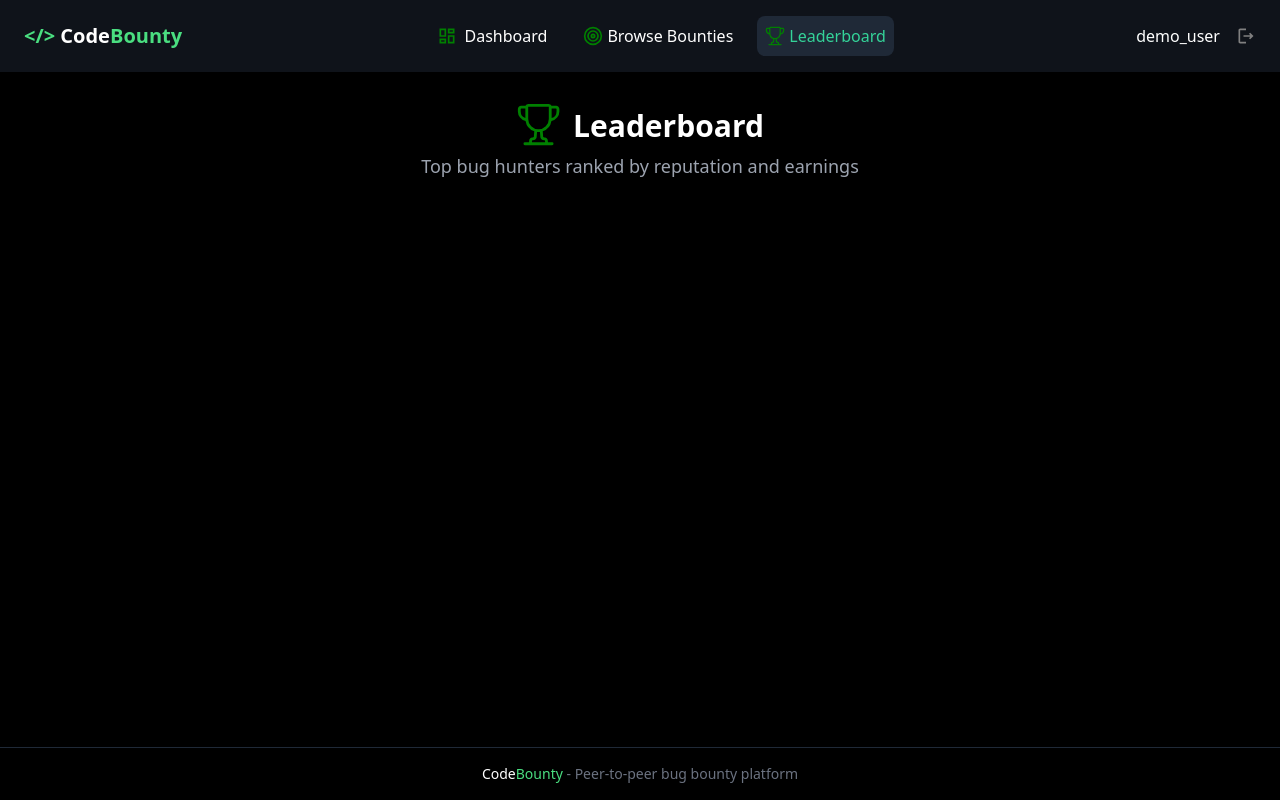
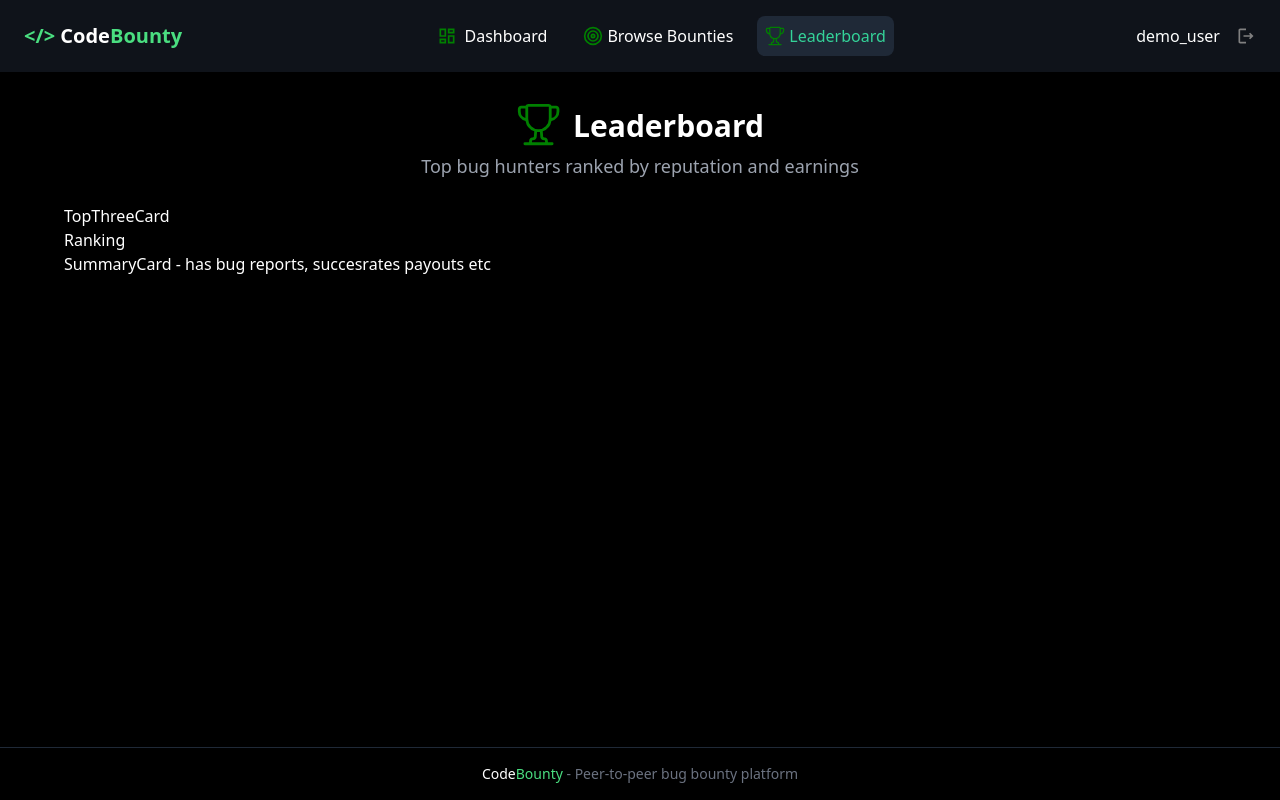
Before and after one commit to arthsaAr/CodeBounty, a React app in the folder frontend/: page /dashboard-owner in a window 1280 px wide. Both pictures are taken after a click on the element "Leaderboard". Built offline with nearby package versions, Linux system fonts and the light colour scheme; the HTML template or start-up script is replaced by a standard one.

Commit message:
setup the structure for working on Leaderboard page

```diff
--- /dev/null
+++ b/frontend/src/components/leaderboard/Ranking.tsx
@@ -0,0 +1,9 @@
+import React from 'react'
+
+const Ranking = () => {
+  return (
+    <div>Ranking</div>
+  )
+}
+
+export default Ranking
--- /dev/null
+++ b/frontend/src/components/leaderboard/SummaryCard.tsx
@@ -0,0 +1,9 @@
+import React from 'react'
+
+const SummaryCard = () => {
+  return (
+    <div>SummaryCard - has bug reports, succesrates payouts etc</div>
+  )
+}
+
+export default SummaryCard
--- /dev/null
+++ b/frontend/src/components/leaderboard/TopThreeCard.tsx
@@ -0,0 +1,9 @@
+import React from 'react'
+
+const TopThreeCard = () => {
+  return (
+    <div>TopThreeCard</div>
+  )
+}
+
+export default TopThreeCard
--- a/frontend/src/pages/OwnerDashboard.tsx
+++ b/frontend/src/pages/OwnerDashboard.tsx
@@ -3,14 +3,17 @@ import { useEffect, useState } from "react";
 import axios from "axios";
 import Navbar from "../components/Navbar";
 import Quickstat from "../components/dashboard/Quickstat";
-import  Browserheader from "../components/browser/browserheader";
-import Leaderboard from "../components/leaderboard/Topthree";
+import Browserheader from "../components/browser/Browserheader";
+import TopThree from "../components/leaderboard/Topthree";
 import RecentBounties from "../components/dashboard/RecentBounties";
 import Submissions from "../components/dashboard/Submissions";
 import Quickactions from "../components/dashboard/Quickactions";
 import Searchbar from "../components/browser/Searchbar";
 import ActiveBounties from "../components/browser/ActiveBounties";
 import Bottombar from "../components/Bottombar";
+import TopThreeCard from "../components/leaderboard/TopThreeCard";
+import Ranking from "../components/leaderboard/Ranking";
+import SummaryCard from "../components/leaderboard/SummaryCard";
 
 export default function OwnerDashboard() {
 
@@ -62,7 +65,14 @@ export default function OwnerDashboard() {
         )
         }
 
-        {activePage === "leaderboard" && <Leaderboard />}
+        {activePage === "leaderboard" && (
+          <>
+            <TopThree />
+            <TopThreeCard />
+            <Ranking />
+            <SummaryCard />
+          </>
+        )}
       </div>
 
       {/* <button className="bg-green-500 px-4 py-2 rounded mb-6">
```
